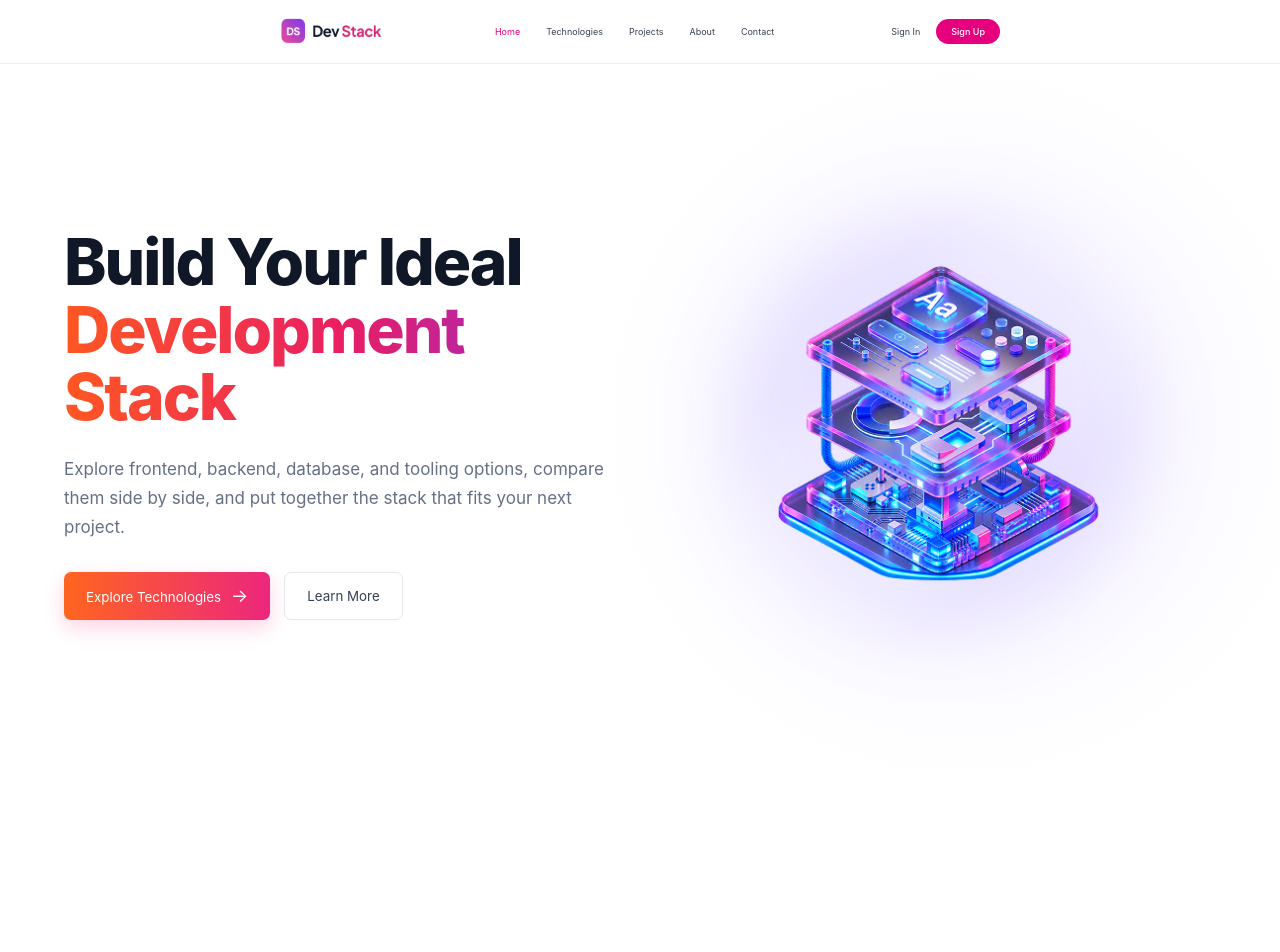
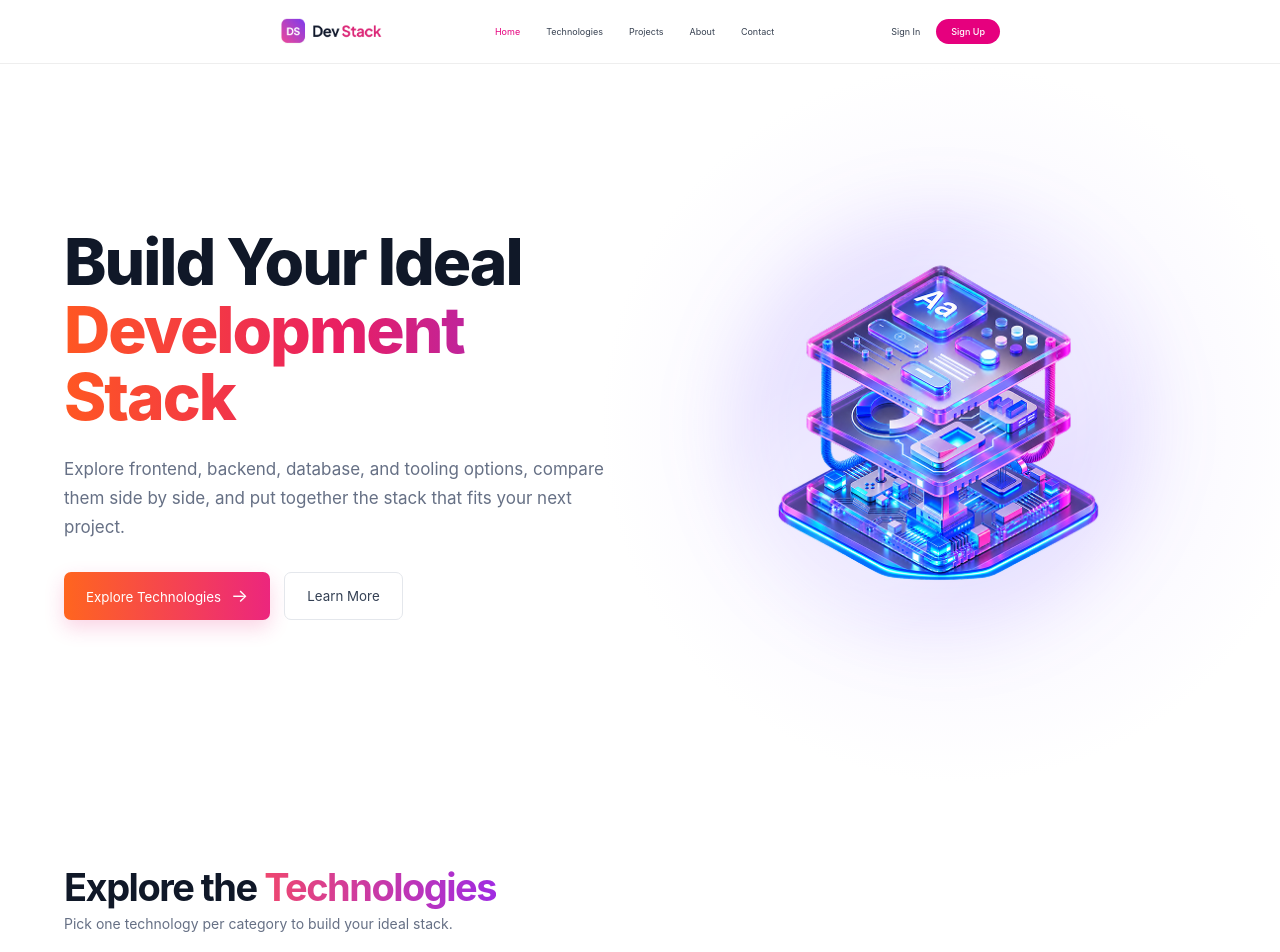
Before and after one commit to affanbhu/Assignment05, a React (Vite) app: page / in a window 1280 px wide. Shown: the top 952 px of the page. Before the commit the page ends 800 px from the top, so only its background shows below. Built offline with nearby package versions, Linux system fonts and the light colour scheme.

Commit message:
Describe your changes

```diff
--- a/src/App.tsx
+++ b/src/App.tsx
@@ -1,11 +1,15 @@
 import Nav from "./components/Nav";
 import Hero from "./components/Hero";
+import TechnologySection from "./components/TechnologySection";
 
 function App() {
   return (
     <>
       <Nav />
+
       <Hero />
+
+      <TechnologySection />
     </>
   );
 }
--- a/src/index.css
+++ b/src/index.css
@@ -10,18 +10,14 @@ html {
 
 body {
   margin: 0;
-
   font-family:
     Inter,
     -apple-system,
     BlinkMacSystemFont,
     "Segoe UI",
     sans-serif;
-
-  background: #ffffff;
-
+  background: white;
   color: #101828;
-
   -webkit-font-smoothing: antialiased;
 }
 
```
